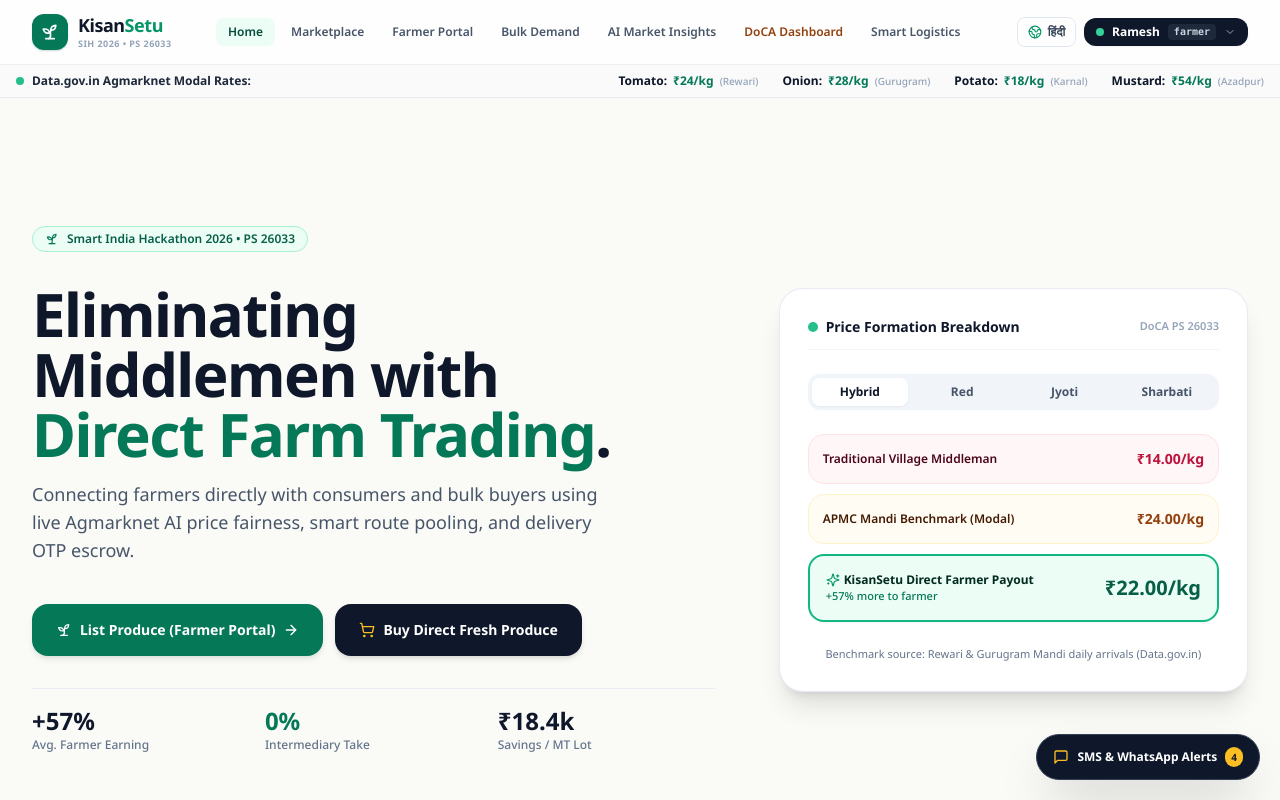
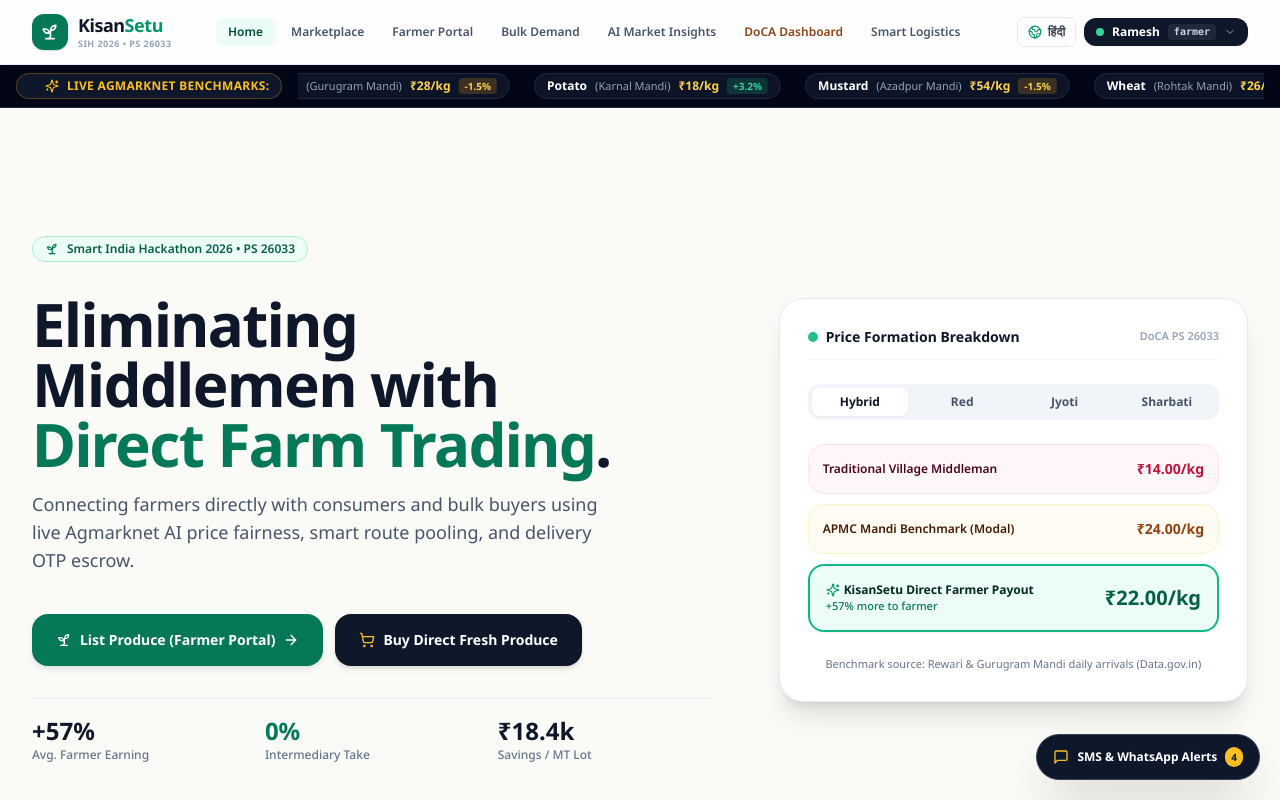
Before and after one commit to Yash15-beep/SIH, a Next.js app: page / in a window 1280 px wide. Shown: the top 800 px of the page. Built offline with nearby package versions, Linux system fonts and the light colour scheme.

Commit message:
feat(ui): Restore continuous sliding marquee window for live Agmarknet benchmark rates

```diff
--- a/src/app/page.tsx
+++ b/src/app/page.tsx
@@ -80,37 +80,51 @@
   const { language, t } = useLanguage();
   const { switchDemoUser } = useAuth();
   const [selectedCropIndex, setSelectedCropIndex] = useState(0);
+  const [tickerItems, setTickerItems] = useState<{ crop: string; mandi: string; price: number; change: string }[]>([]);
+
+  useEffect(() => {
+    const items = seedData.crops.map((c, i) => {
+      const mandi = seedData.mandis[i % seedData.mandis.length];
+      return {
+        crop: language === 'hi' ? c.hindi_name : c.name,
+        mandi: mandi.name,
+        price: c.typical_mandi_modal,
+        change: i % 2 === 0 ? '+3.2%' : '-1.5%'
+      };
+    });
+    setTickerItems(items);
+  }, [language]);
+
   const activeCrop = COMPARISON_DATA[selectedCropIndex];
 
   return (
     <div className="space-y-24 pb-28">
-      {/* 1. Subtle Agmarknet Rate Ribbon */}
-      <div className="border-b border-slate-200/80 bg-slate-50/60 py-2 px-4">
-        <div className="max-w-7xl mx-auto flex items-center justify-between gap-4 text-xs">
-          <div className="flex items-center gap-2 text-slate-500 font-semibold shrink-0">
-            <span className="w-2 h-2 rounded-full bg-emerald-500 animate-pulse" />
-            <span className="text-slate-800 font-bold">Data.gov.in Agmarknet Modal Rates:</span>
+      {/* 1. Continuous Sliding Window of Agmarknet Live Rates */}
+      <div className="bg-slate-950 text-slate-200 py-2 px-4 overflow-hidden border-b border-slate-800 shadow-inner">
+        <div className="max-w-7xl mx-auto flex items-center gap-4 text-xs">
+          <div className="flex items-center gap-2 text-amber-400 font-extrabold shrink-0 bg-slate-900 py-1 px-3 rounded-full border border-amber-500/30 z-10">
+            <span className="w-2 h-2 rounded-full bg-emerald-400 animate-ping" />
+            <Sparkles className="w-3.5 h-3.5 text-amber-400" />
+            <span className="tracking-wide">LIVE AGMARKNET BENCHMARKS:</span>
           </div>
-          <div className="flex items-center gap-6 overflow-x-auto no-scrollbar text-slate-600 font-medium">
-            <div className="flex items-center gap-1.5 whitespace-nowrap">
-              <span className="text-slate-900 font-bold">Tomato:</span>
-              <span className="text-emerald-700 font-bold">₹24/kg</span>
-              <span className="text-[10px] text-slate-400">(Rewari)</span>
-            </div>
-            <div className="flex items-center gap-1.5 whitespace-nowrap">
-              <span className="text-slate-900 font-bold">Onion:</span>
-              <span className="text-emerald-700 font-bold">₹28/kg</span>
-              <span className="text-[10px] text-slate-400">(Gurugram)</span>
-            </div>
-            <div className="flex items-center gap-1.5 whitespace-nowrap">
-              <span className="text-slate-900 font-bold">Potato:</span>
-              <span className="text-emerald-700 font-bold">₹18/kg</span>
-              <span className="text-[10px] text-slate-400">(Karnal)</span>
-            </div>
-            <div className="flex items-center gap-1.5 whitespace-nowrap">
-              <span className="text-slate-900 font-bold">Mustard:</span>
-              <span className="text-emerald-700 font-bold">₹54/kg</span>
-              <span className="text-[10px] text-slate-400">(Azadpur)</span>
+
+          <div className="overflow-hidden whitespace-nowrap flex-1">
+            <div className="animate-marquee flex items-center gap-6">
+              {[...tickerItems, ...tickerItems].map((item, idx) => (
+                <div
+                  key={idx}
+                  className="inline-flex items-center gap-2 px-3 py-1 rounded-full bg-slate-900/90 hover:bg-slate-800 border border-slate-800 transition shrink-0 cursor-default"
+                >
+                  <span className="font-bold text-white text-xs">{item.crop}</span>
+                  <span className="text-slate-400 text-[11px]">({item.mandi})</span>
+                  <span className="text-amber-300 font-extrabold text-xs">₹{item.price}/kg</span>
+                  <span className={`text-[10px] font-bold px-1.5 py-0.2 rounded ${
+                    item.change.startsWith('+') ? 'bg-emerald-500/20 text-emerald-400' : 'bg-amber-500/20 text-amber-300'
+                  }`}>
+                    {item.change}
+                  </span>
+                </div>
+              ))}
             </div>
           </div>
         </div>
```
